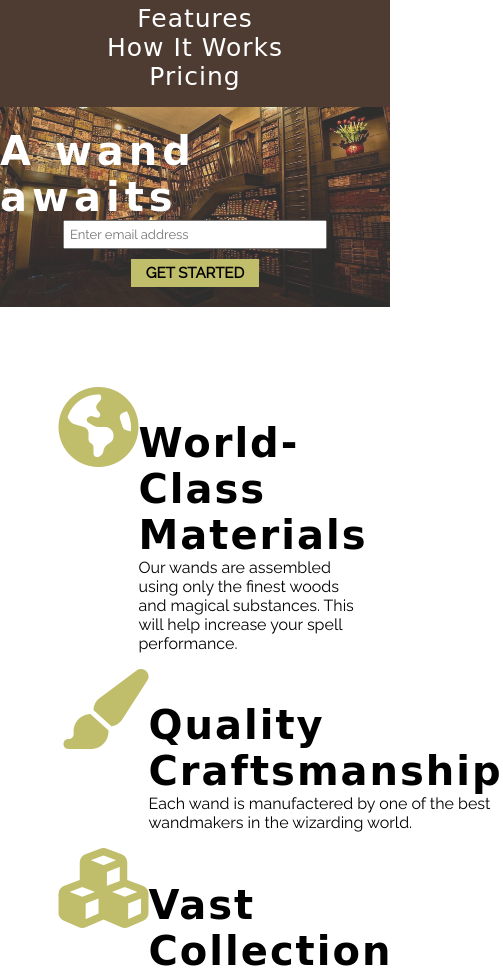
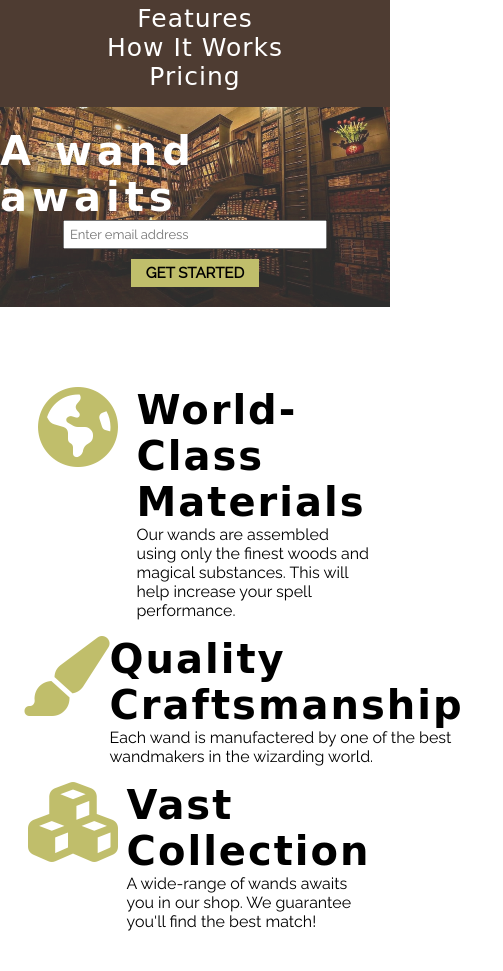
Before and after one commit to jazmin10/product-landing-page, a plain HTML site: page index.html in a window 390 px wide. Shown: the part 102-1073 px from the top of the page, 503 px wide, since content can reach past the window. Drawn offline with Linux system fonts and the light colour scheme; a web font is replaced by a local one.

Commit message:
adjust flex items length of icons in feature section for screen minimization

```diff
--- a/assets/css/style.css
+++ b/assets/css/style.css
@@ -123,6 +123,7 @@ body {
 	font-size: 40px;
     letter-spacing: 2px;
     margin-bottom: 0px;
+    margin: 0px;
 }
 
 .feature-text p {
@@ -321,3 +322,16 @@ footer {
 		font-size: 40px;
 	}
 }
+
+/* Features Section */
+@media screen and (max-width: 700px) {
+	#features-section {
+		width: 90%;
+	}
+}
+
+@media screen and (max-width: 600px) {
+	.icon {
+		flex: 2;
+	}
+}
```
